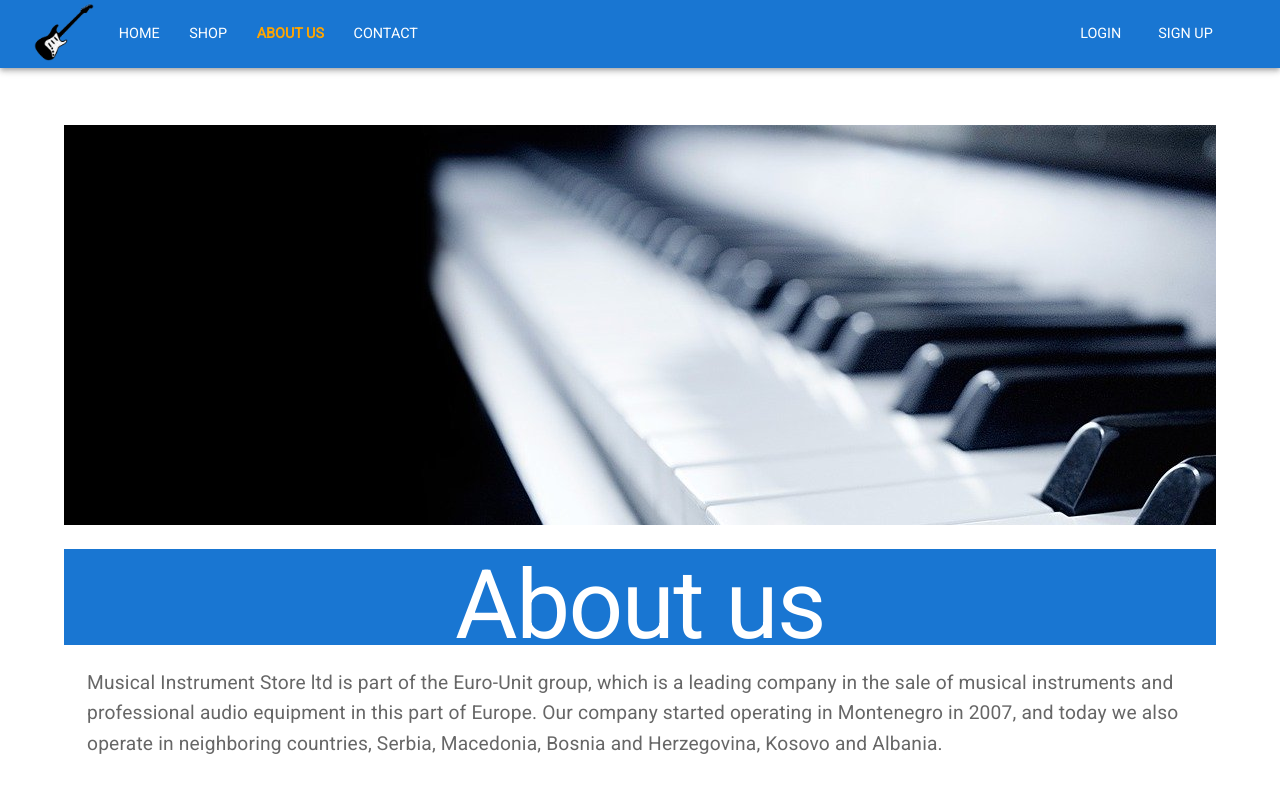
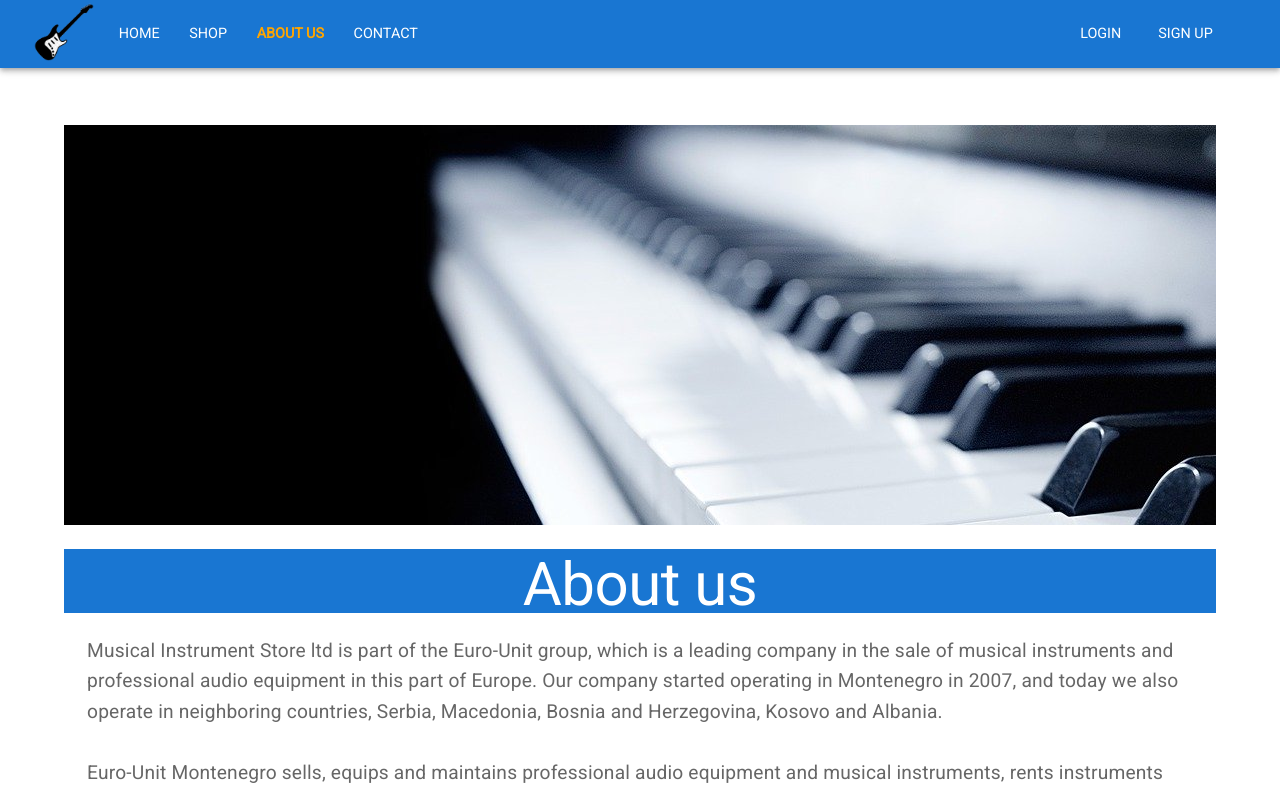
Before and after one commit to antonijek/Musical-instruments-store, a React (Create React App) app: page /about-us in a window 1280 px wide. Shown: the top 793 px of the page. Built offline with nearby package versions, Linux system fonts and the light colour scheme; a web font is replaced by a local one.

Commit message:
final commit

```diff
--- a/src/components/About.js
+++ b/src/components/About.js
@@ -6,8 +6,8 @@ const About = () => {
     <>
         <Grid sx={{backgroundImage:`url("../images/pianoBckgr.jpg")`, width:'100%', marginTop:'5%', height:'50vh', backgroundPositionX:'50%'}} />
 
-        <Grid sx={{bgcolor:'primary.main', width:'100%', height:'12vh'}}>
-            <Typography variant='h1' sx={{margin:'0 auto', marginTop:'2%', color:'white', textAlign:'center'}}>About us</Typography>
+        <Grid sx={{bgcolor:'primary.main', width:'100%', height:'8vh'}}>
+            <Typography variant='h2' sx={{margin:'0 auto', marginTop:'2%', color:'white', textAlign:'center'}}>About us</Typography>
         </Grid>
         <Grid sx={{ width:'100%', height:'auto'}}>
             <Typography sx={{color:'text.secondary', fontSize:'1.2em', padding:'2%', letterSpacing: '', lineHeight:'160%'}}>Musical Instrument Store ltd is part of the Euro-Unit group, which is a leading company in the sale of musical instruments and professional audio equipment in this part of Europe. Our company started operating in Montenegro in 2007, and today we also operate in neighboring countries, Serbia, Macedonia, Bosnia and Herzegovina, Kosovo and Albania. <br /><br />
--- a/src/components/Header.js
+++ b/src/components/Header.js
@@ -196,7 +196,7 @@ const Header = () => {
                 <NavLink to={"/profile"}>
                   <Avatar
                     sx={{ ml: 2, width: 30, height: 30 }}
-                    src="../images/Ana.jpg"
+                    src="/broken-image.jpg"
                   />
                 </NavLink>
                 {user.verified === 1 ? (
--- a/src/components/menu/Menu.js
+++ b/src/components/menu/Menu.js
@@ -6,7 +6,7 @@ import { getInstruments } from "../../api/index";
 import { getCategory } from "../../api/index";
 import { getSearchedInstrument } from "../../api/index";
 import Typography from "@mui/material/Typography";
-import { Box, Stack } from "@mui/material";
+import { Box, Stack, Button } from "@mui/material";
 import CircularProgress from "@mui/material/CircularProgress";
 import Pagination from "@mui/material/Pagination";
 
@@ -20,7 +20,7 @@ const Menu = ({ categoryId, setCategoryId }) => {
   const getInstrumentsApi = async () => {
     setLoading(true);
     try {
-      const res = await getInstruments(currentPage);
+      const res = await getInstruments(currentPage, searchedString);
       setInstruments(res.data.data.data);
       setPageInfo(res.data.data);
       setLoading(false);
@@ -65,7 +65,7 @@ const Menu = ({ categoryId, setCategoryId }) => {
   };
 
   useEffect(() => {
-    getSearchedApi();
+    if (searchedString) { getSearchedApi(); }
   }, [searchedString]);
 
   const handlePage = (event, page) => {
@@ -90,6 +90,7 @@ const Menu = ({ categoryId, setCategoryId }) => {
 
   return (
     <>
+
       <Box sx={{ margin: "5%" }}>
         <Stack
           spacing={2}
--- a/src/components/menu/SearchBar.js
+++ b/src/components/menu/SearchBar.js
@@ -14,8 +14,6 @@ const SearchBar = ({setSearchedString}) => {
     e.preventDefault();
     setSearchedString(query);
   }
-
-
 
   return (
 
```
